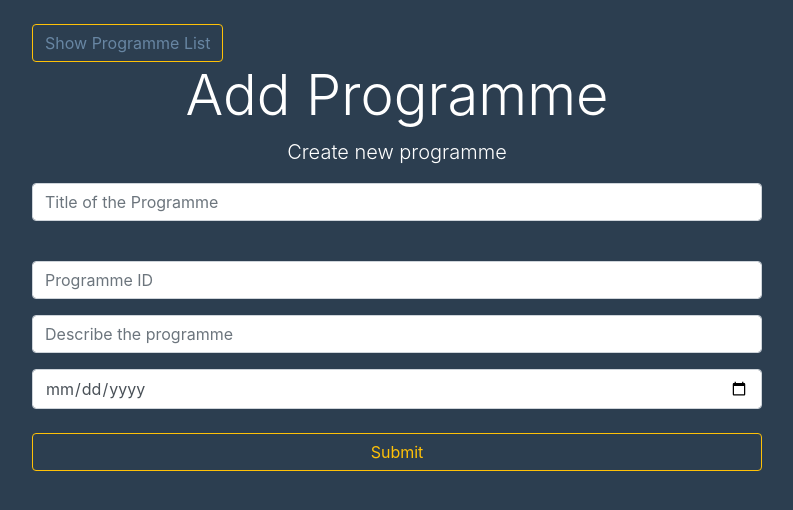
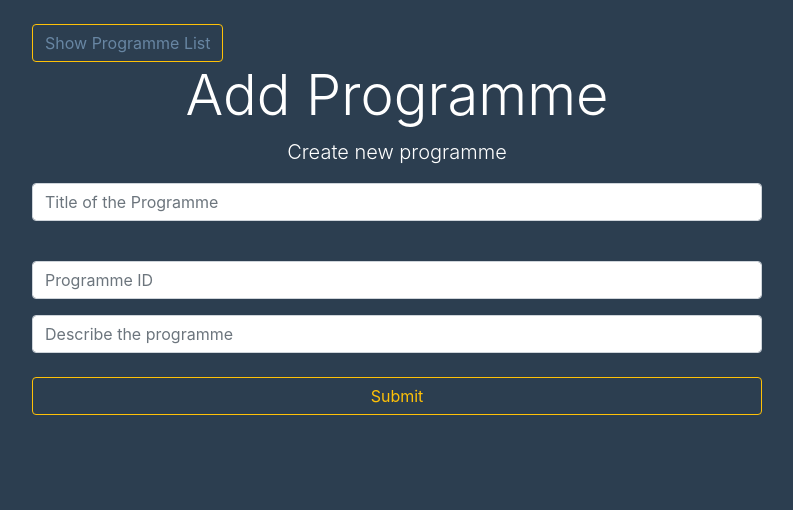
Before and after one commit to BrumPolitik/Module-Manager, a React (Create React App) app: page /create-programme in a window 1280 px wide. Shown: the top 510 px of the page, without its empty margins (243-1036 px from the left). Built offline with nearby package versions, Linux system fonts and the light colour scheme.

Commit message:
changed date to be automatic

```diff
--- a/src/components/CreateModule.js
+++ b/src/components/CreateModule.js
@@ -47,7 +47,7 @@ class CreateModule extends Component {
       module_id: this.state.module_id,
       module_leader: user.data[0].user_id,
       description: this.state.description,
-      published_date: this.state.published_date
+      published_date: new Date()
     };
 
     axios
@@ -135,17 +135,6 @@ class CreateModule extends Component {
                     />
                   </div>
 
-                  <div className='form-group'>
-                    <input
-                        type='date'
-                        placeholder='published date'
-                        name='published_date'
-                        className='form-control'
-                        value={this.state.published_date}
-                        onChange={this.onChange}
-                    />
-                  </div>
-
                   <input
                       type="submit"
                       className="btn btn-outline-warning btn-block mt-4"
--- a/src/components/CreateObjective.js
+++ b/src/components/CreateObjective.js
@@ -69,14 +69,14 @@ class CreateObjective extends Component {
                         <div className="col-md-8 m-auto">
                             <h1 className="display-4 text-center">Add Objective</h1>
                             <p className="lead text-center">
-                                Edit existing objective
+                                Add new objective
                             </p>
 
                             <form noValidate onSubmit={this.onSubmit}>
                                 <div className='form-group'>
                                     <input
                                         type='text'
-                                        placeholder='Objective'
+                                        placeholder='Objective Description'
                                         name='obj_name'
                                         className='form-control'
                                         value={this.state.obj_name}
--- a/src/components/CreateProgramme.js
+++ b/src/components/CreateProgramme.js
@@ -33,7 +33,7 @@ class CreateProgramme extends Component {
             programme_id: this.state.programme_id,
             programme_leader: user.data[0].user_id,
             description: this.state.description,
-            published_date: this.state.published_date
+            published_date: new Date()
         };
 
         axios
@@ -106,17 +106,6 @@ class CreateProgramme extends Component {
                                     />
                                 </div>
 
-                                <div className='form-group'>
-                                    <input
-                                        type='date'
-                                        placeholder='published date'
-                                        name='published_date'
-                                        className='form-control'
-                                        value={this.state.published_date}
-                                        onChange={this.onChange}
-                                    />
-                                </div>
-
                                 <input
                                     type="submit"
                                     className="btn btn-outline-warning btn-block mt-4"
```
